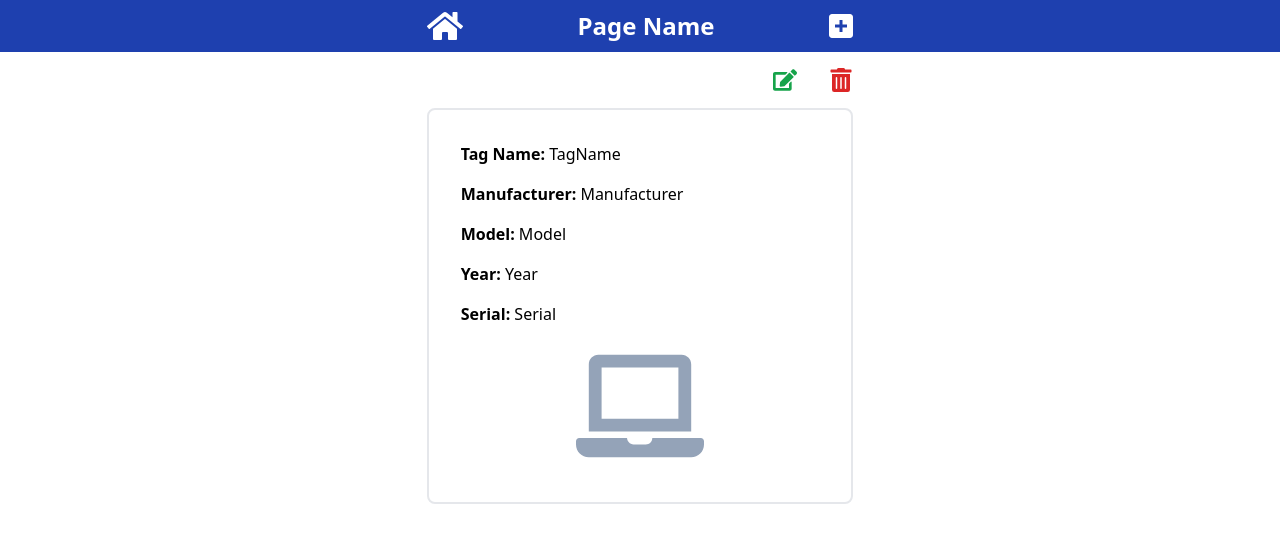
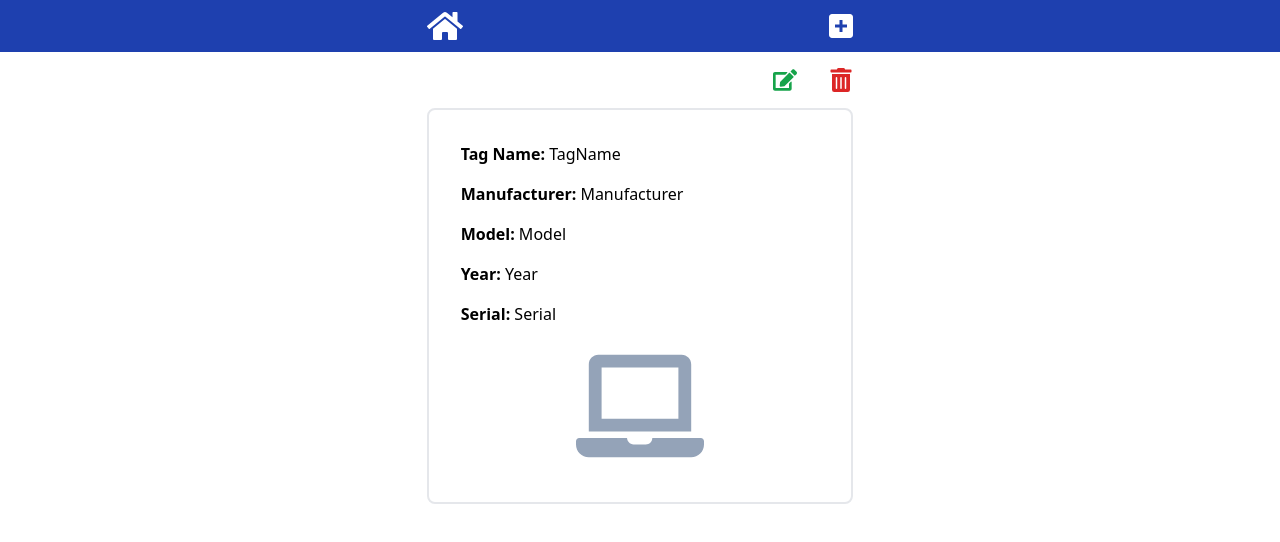
Before and after one commit to erixoalexandros/asset-management-app, a React (Vite) app: page /assets/1 in a window 1280 px wide. Shown: the top 542 px of the page. Built offline with nearby package versions, Linux system fonts and the light colour scheme; data requests are answered from the project's data file.

Commit message:
Add Dynamic Header Title Based on App Location

```diff
--- a/src/App.jsx
+++ b/src/App.jsx
@@ -1,4 +1,4 @@
-import { Routes, Route } from "react-router-dom";
+import { Routes, Route, Navigate } from "react-router-dom";
 import Home from "./pages/Home";
 import AssetsList from "./pages/AssetsList";
 import Asset from "./pages/Asset";
--- a/src/components/Header.jsx
+++ b/src/components/Header.jsx
@@ -1,15 +1,25 @@
 import { FaHome } from "react-icons/fa";
 import { SiAddthis } from "react-icons/si";
-import { Link } from "react-router-dom";
+import { Link, useLocation } from "react-router-dom";
+import { useContext, useEffect } from "react";
+import HeaderContext from "../context/HeaderContext";
 
 function Header() {
+  const { headerTitle, getPathName } = useContext(HeaderContext);
+
+  const location = useLocation();
+
+  useEffect(() => {
+    getPathName(location.pathname);
+  });
+
   return (
     <header className="bg-blue-800 text-white">
       <div className="mx-auto flex w-4/5 items-center justify-between py-2 sm:w-2/3 md:w-3/5 lg:w-2/5 xl:w-1/3">
         <Link to={"/"}>
           <FaHome className="cursor-pointer text-4xl" />
         </Link>
-        <h2 className="text-2xl font-semibold">Page Name</h2>
+        <h2 className="text-2xl font-semibold">{headerTitle}</h2>
         <Link to={"/assets/:id"}>
           <SiAddthis className="text-2xl" />
         </Link>
--- /dev/null
+++ b/src/context/HeaderContext.jsx
@@ -0,0 +1,25 @@
+import { createContext, useState } from "react";
+
+const HeaderContext = createContext();
+
+const locations = {
+  "/assets": "Assets List",
+  "/assets/:id": "Asset Tag Name",
+  "/": "Asset Management",
+};
+
+export const HeaderProvider = ({ children }) => {
+  const [headerTitle, setHeaderTitle] = useState("Sample Title");
+
+  const getPathName = (pathName) => {
+    setHeaderTitle(locations[pathName]);
+  };
+
+  return (
+    <HeaderContext.Provider value={{ headerTitle, getPathName }}>
+      {children}
+    </HeaderContext.Provider>
+  );
+};
+
+export default HeaderContext;
--- a/src/main.jsx
+++ b/src/main.jsx
@@ -2,15 +2,18 @@ import React from "react";
 import ReactDOM from "react-dom/client";
 import { BrowserRouter } from "react-router-dom";
 import { AssetProvider } from "./context/AssetContext";
+import { HeaderProvider } from "./context/HeaderContext";
 import App from "./App";
 import "./index.css";
 
 ReactDOM.createRoot(document.getElementById("root")).render(
   <React.StrictMode>
     <AssetProvider>
-      <BrowserRouter>
-        <App />
-      </BrowserRouter>
+      <HeaderProvider>
+        <BrowserRouter>
+          <App />
+        </BrowserRouter>
+      </HeaderProvider>
     </AssetProvider>
   </React.StrictMode>
 );
```
